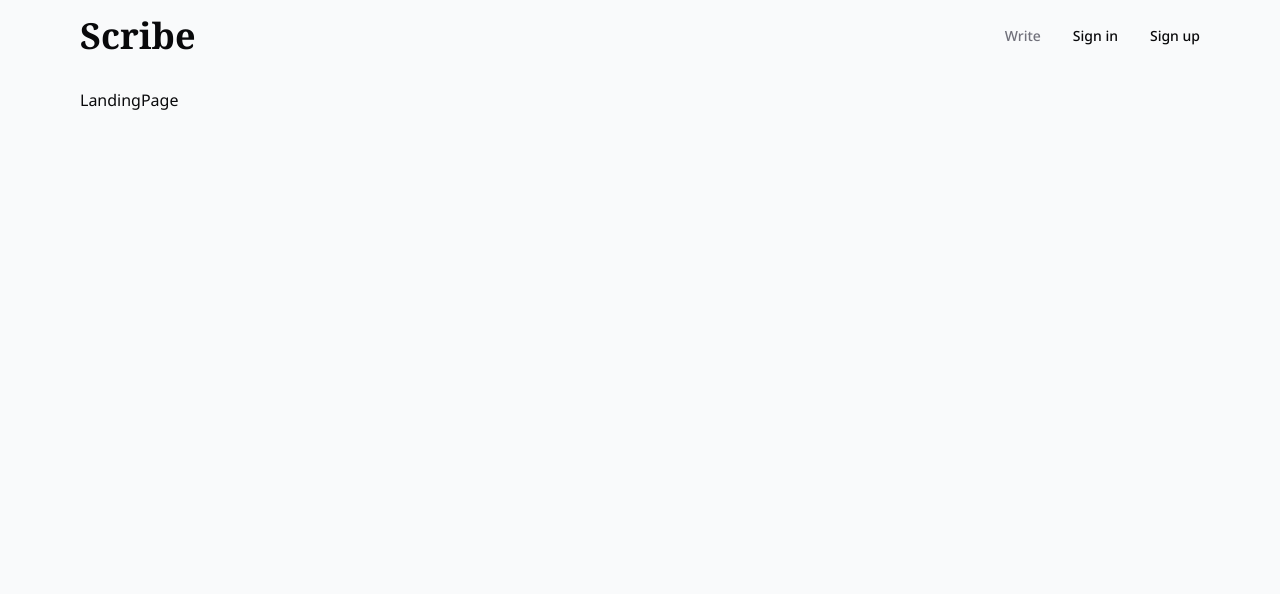
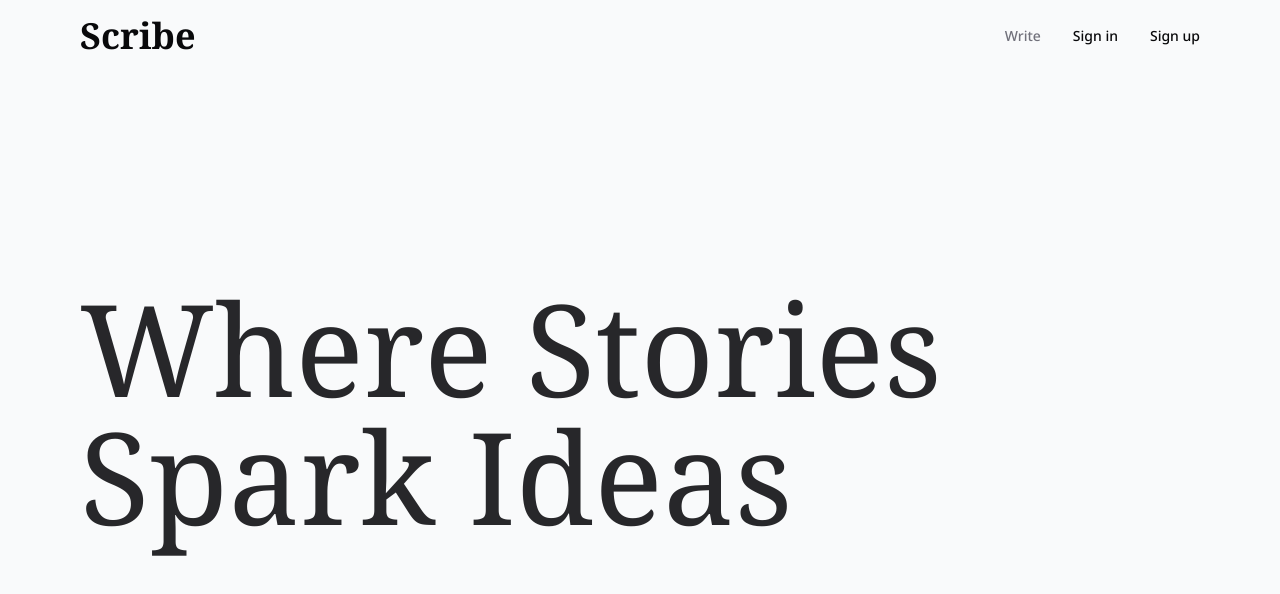
Before and after one commit to zacharias1219/ai-content-writer, a Next.js app: page / in a window 1280 px wide. Shown: the top 594 px of the page. Built offline with nearby package versions, Linux system fonts and the light colour scheme; no server answers.

Commit message:
Refactor LandingPage component to enhance layout and styling for improved user experience

```diff
--- a/components/LandingPage.tsx
+++ b/components/LandingPage.tsx
@@ -1,7 +1,18 @@
 import React from 'react'
 
-export default function LandingPage() {
+const LandingPage = () => {
   return (
-    <div>LandingPage</div>
+    <div className='h-full flex flex-col lg:flex-row justify-center lg:justify-between items-center gap-28 lg:gap-0'>
+        <div className='space-y-10 md:space-y-12'>
+            <h1 className='text-6xl lg:text-9xl text-zinc-800 font-serif font-medium'>
+                Where Stories
+                <br/>
+                Spark Ideas
+            </h1>
+            <p></p>
+        </div>
+    </div>
   )
 }
+
+export default LandingPage;
```
